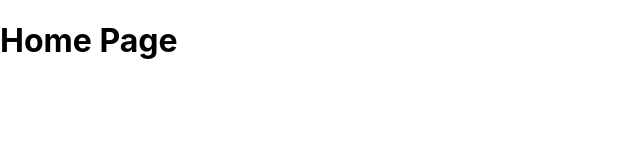
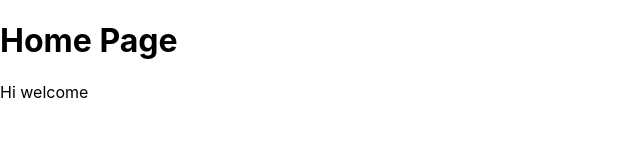
Before and after one commit to ajinkyabhuse3798/ACWTCoursework, a React (Create React App) app: page / in a window 1280 px wide. Shown: the top 160 px of the page, without its empty margins (0-640 px from the left). Built offline with nearby package versions, Linux system fonts and the light colour scheme.

Commit message:
component check

```diff
--- a/src/App.js
+++ b/src/App.js
@@ -3,7 +3,12 @@ import './App.css';
 
 function App() {
   return (
+  <div>
     <h1>Home Page</h1>
+    <p>Hi welcome </p>
+  </div>
+
+
   );
 }
 
```
